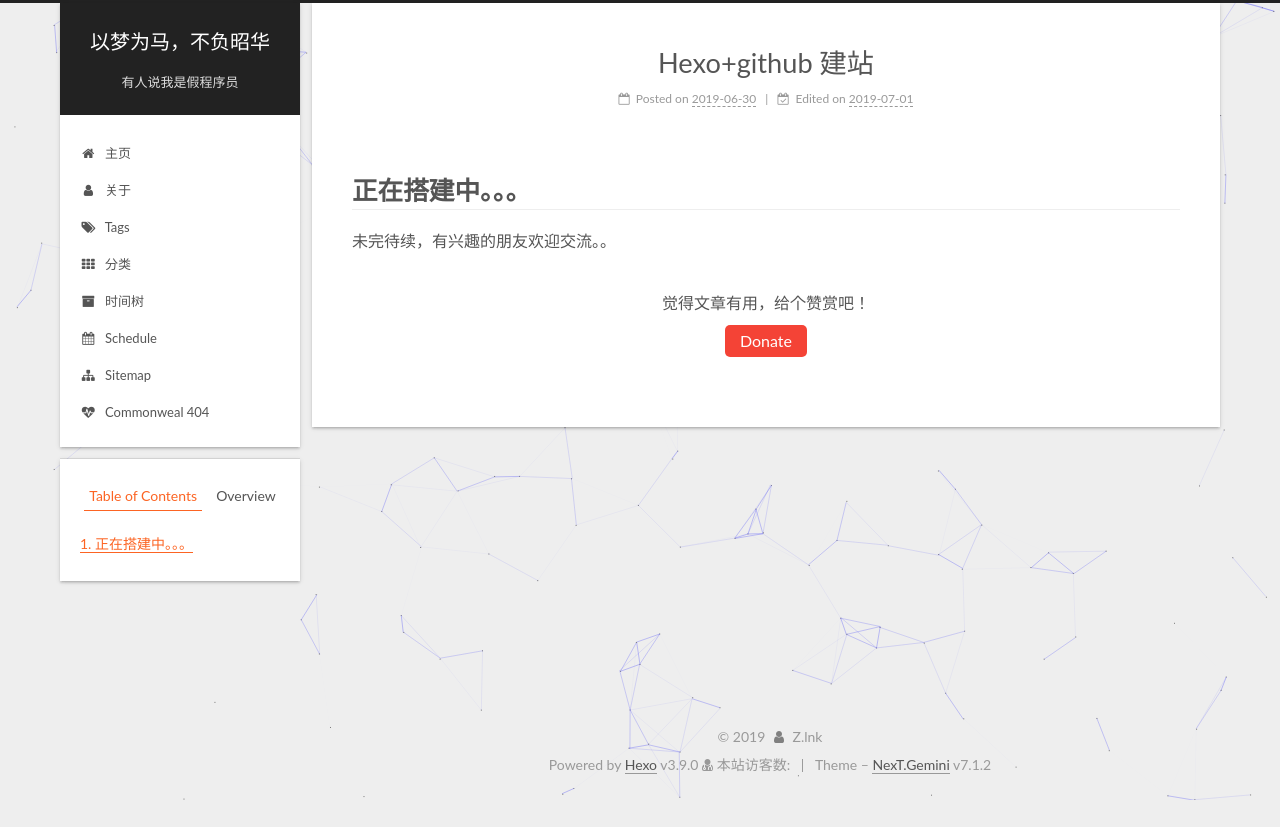
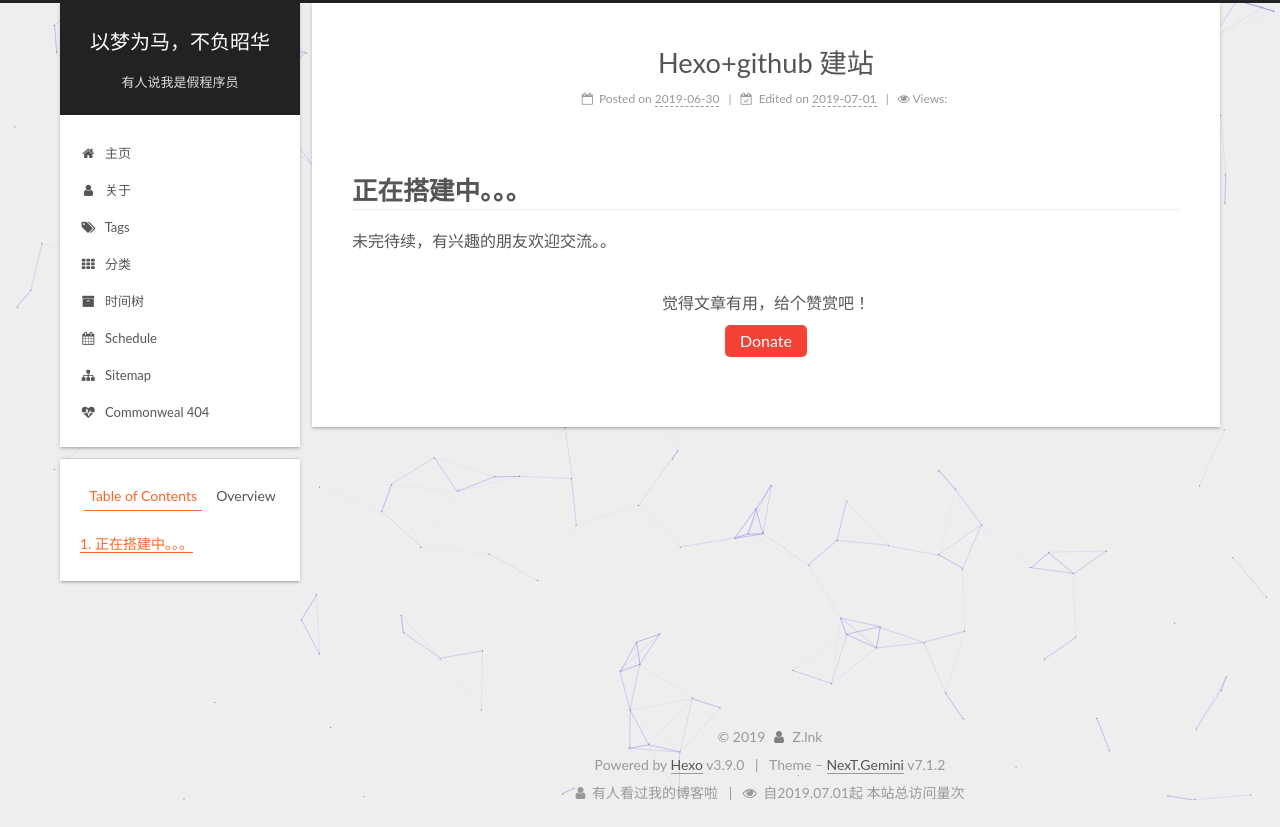
Before and after one commit to Leaderzhangyi/Leaderzhangyi.github.io, a plain HTML site: page 2019/06/30/Hexo个人博客搭建/index.html in a window 1280 px wide. Before the commit the page ends 800 px from the top, so only its background shows below. Drawn offline with Linux system fonts and the light colour scheme; some packages are replaced by stand-ins of ours; a script that the page names is missing.

Commit message:
Site updated: 2019-07-01 15:56:09

```diff
--- a/2019/06/30/Hexo个人博客搭建/index.html
+++ b/2019/06/30/Hexo个人博客搭建/index.html
@@ -390,7 +390,7 @@
     <span hidden itemprop="author" itemscope itemtype="http://schema.org/Person">
       <meta itemprop="name" content="Z.lnk">
       <meta itemprop="description" content>
-      <meta itemprop="image" content="http://www.tbw-xie.com/tuxieJDEwLmFsaWNkbi5jb20vaTEvMjExMjQ0NjUyNS9UQjI4OWltWG16cUsxUmpTWkZMWFhjbjJYWGFfISEyMTEyNDQ2NTI1JDk.jpg#/images/avatar.gif">
+      <meta itemprop="image" content="http://ww1.sinaimg.cn/large/006pybPDgy1g4kdunauenj30ql0zge0u.jpg">
     </span>
 
     <span hidden itemprop="publisher" itemscope itemtype="http://schema.org/Organization">
@@ -458,6 +458,14 @@
 
 
 
+
+            <span class="post-meta-item">
+              <span class="post-meta-item-icon">
+                <i class="fa fa-eye"></i>
+                 Views:
+                <span class="busuanzi-value" id="busuanzi_value_page_pv"></span>
+              </span>
+            </span>
 
 
           <br>
@@ -594,7 +602,7 @@
         <div class="site-overview">
           <div class="site-author motion-element" itemprop="author" itemscope itemtype="http://schema.org/Person">
 
-              <img class="site-author-image" itemprop="image" src="http://www.tbw-xie.com/tuxieJDEwLmFsaWNkbi5jb20vaTEvMjExMjQ0NjUyNS9UQjI4OWltWG16cUsxUmpTWkZMWFhjbjJYWGFfISEyMTEyNDQ2NTI1JDk.jpg#/images/avatar.gif" alt="Z.lnk">
+              <img class="site-author-image" itemprop="image" src="http://ww1.sinaimg.cn/large/006pybPDgy1g4kdunauenj30ql0zge0u.jpg" alt="Z.lnk">
 
               <p class="site-author-name" itemprop="name">Z.lnk</p>
               <div class="site-description motion-element" itemprop="description"></div>
@@ -697,7 +705,7 @@
     <footer id="footer" class="footer">
       <div class="footer-inner">
 
-<script async src="https://dn-lbstatics.qbox.me/busuanzi/2.3/busuanzi.pure.mini.js"></script>
+
 <div class="copyright">&copy; <span itemprop="copyrightYear">2019</span>
   <span class="with-love" id="animate">
     <i class="fa fa-user"></i>
@@ -713,14 +721,16 @@
   <div class="powered-by">Powered by <a href="https://hexo.io" class="theme-link" rel="noopener" target="_blank">Hexo</a> v3.9.0</div>
 
 
-<div class="powered-by">
-<i class="fa fa-user-md"></i><span id="busuanzi_container_site_uv">
-  本站访客数:<span id="busuanzi_value_site_uv"></span>
-</span>
-</div>
+
 
 
   <span class="post-meta-divider">|</span>
+
+
+
+
+
+
 
 
 
@@ -729,6 +739,36 @@
 
 
 
+
+
+
+
+
+<div class="busuanzi-count">
+  <script async src="//busuanzi.ibruce.info/busuanzi/2.3/busuanzi.pure.mini.js"></script>
+
+
+    <span class="post-meta-item-icon">
+      <i class="fa fa-user"></i>
+    </span>
+    <span class="site-uv" title="Total Visitors">
+      有<span class="busuanzi-value" id="busuanzi_value_site_uv"></span>人看过我的博客啦
+    </span>
+
+
+
+    <span class="post-meta-divider">|</span>
+
+
+
+    <span class="post-meta-item-icon">
+      <i class="fa fa-eye"></i>
+    </span>
+    <span class="site-pv" title="Total Views">
+      自2019.07.01起 本站总访问量<span class="busuanzi-value" id="busuanzi_value_site_pv"></span>次
+    </span>
+
+</div>
 
 
 
--- a/css/main.css
+++ b/css/main.css
@@ -1784,7 +1784,7 @@ pre .javascript .function {
   width: 4px;
   height: 4px;
   border-radius: 50%;
-  background: #7effbd;
+  background: #11a33d;
 }
 .feed-link,
 .chat {
```
Also changed, not shown: archives/2019/06/index.html (+39 -7 lines), archives/2019/index.html (+39 -7 lines), archives/index.html (+39 -7 lines), index.html (+40 -8 lines).
